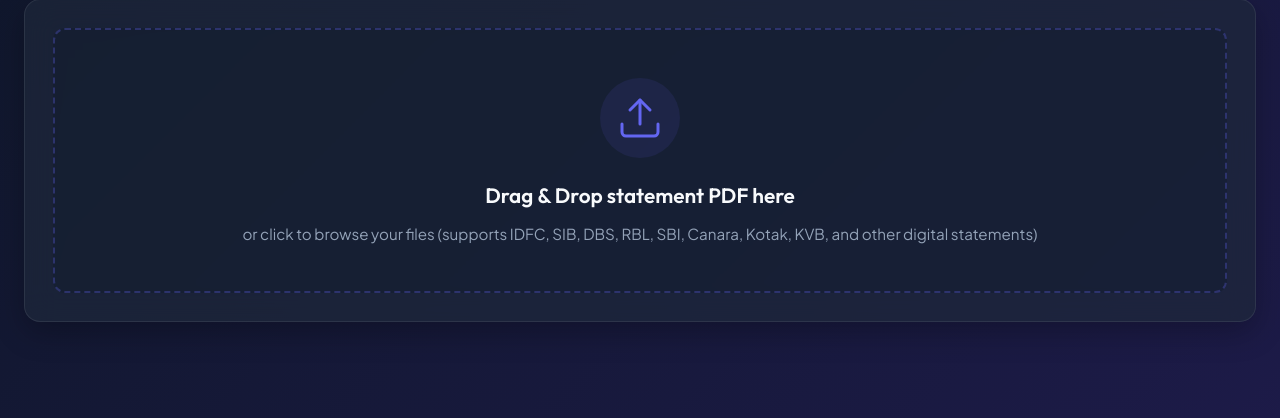
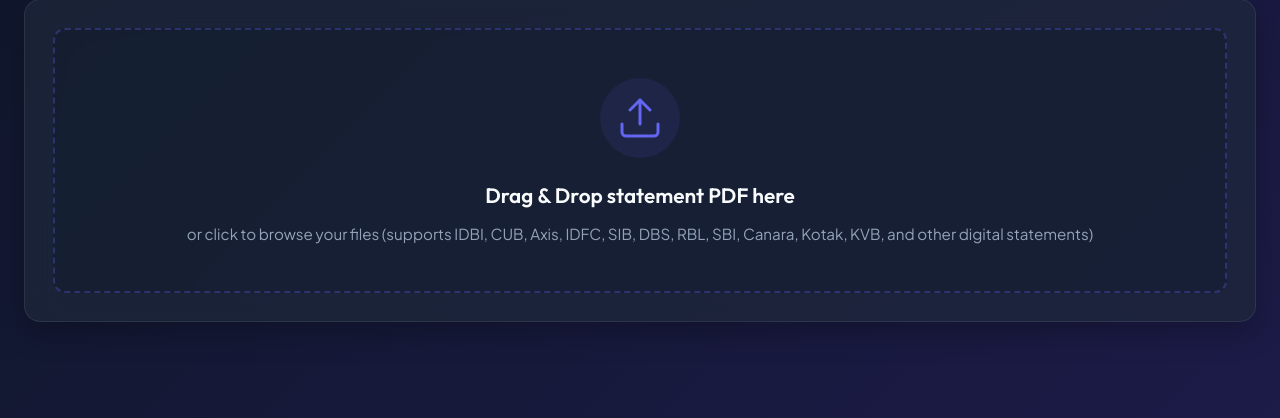
Before and after one commit to pravenn89/Bank-PDF-Conversion, a Flask app: page / in a window 1280 px wide. Shown: the part 185-603 px from the top of the page. Run offline with Flask 3, Linux system fonts and the light colour scheme.

Commit message:
Add IDBI Bank and City Union Bank to Supported Banks list in UI

```diff
--- a/streamlit_app.py
+++ b/streamlit_app.py
@@ -58,6 +58,8 @@ with st.sidebar:
     - Karur Vysya Bank (KVB)
     - Indian Bank
     - Union Bank of India (UBI)
+    - City Union Bank (CUB)
+    - IDBI Bank
     - HDFC Bank
     - IndusInd Bank
     - ICICI Bank
--- a/templates/index.html
+++ b/templates/index.html
@@ -31,7 +31,7 @@
                         <svg xmlns="http://www.w3.org/2000/svg" width="48" height="48" viewBox="0 0 24 24" fill="none" stroke="currentColor" stroke-width="1.5" stroke-linecap="round" stroke-linejoin="round"><path d="M21 15v4a2 2 0 0 1-2 2H5a2 2 0 0 1-2-2v-4"></path><polyline points="17 8 12 3 7 8"></polyline><line x1="12" y1="3" x2="12" y2="15"></line></svg>
                     </div>
                     <h3>Drag & Drop statement PDF here</h3>
-                    <p>or click to browse your files (supports IDFC, SIB, DBS, RBL, SBI, Canara, Kotak, KVB, and other digital statements)</p>
+                    <p>or click to browse your files (supports IDBI, CUB, Axis, IDFC, SIB, DBS, RBL, SBI, Canara, Kotak, KVB, and other digital statements)</p>
                     <input type="file" id="file-input" accept=".pdf" style="display: none;">
                 </div>
 
```
